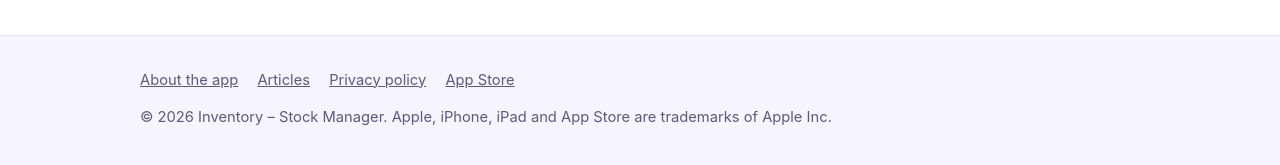
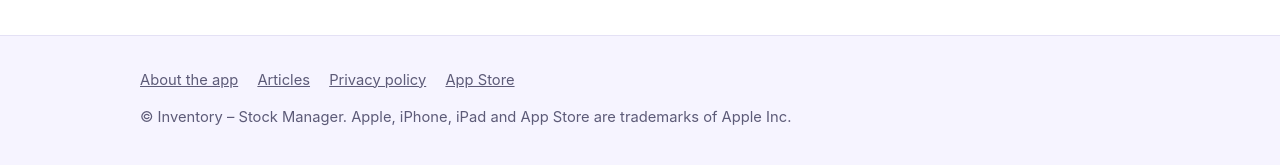
Before and after one commit to Praporscic/InventoryPrivacy, a Jekyll site: the page built from _articles/inventory-stock-manager-app.md, in a window 1280 px wide and 900 px high, scrolled down 3139 px. Shown: the part 723-888 px from the top of the window. Built offline with Jekyll 4.4.1, drawn with Linux system fonts in a browser that asks for light colours; some of the changed text lies outside the part shown.

Commit message:
Update article and footer layouts for improved metadata handling and privacy policy presentation

```diff
--- a/_includes/footer.html
+++ b/_includes/footer.html
@@ -6,6 +6,6 @@
       <a href="{{ '/' | relative_url }}">Privacy policy</a>
       <a href="{{ site.app_store_url }}" rel="noopener">App Store</a>
     </nav>
-    <p>&copy; {{ 'now' | date: '%Y' }} Inventory – Stock Manager. Apple, iPhone, iPad and App Store are trademarks of Apple Inc.</p>
+    <p>&copy; Inventory – Stock Manager. Apple, iPhone, iPad and App Store are trademarks of Apple Inc.</p>
   </div>
 </footer>
--- a/_layouts/article.html
+++ b/_layouts/article.html
@@ -8,10 +8,10 @@
   </nav>
   <header class="article-header">
     <h1 itemprop="headline">{{ page.title }}</h1>
-    <p class="meta">
-      <time datetime="{{ page.date | date_to_xmlschema }}" itemprop="datePublished">{{ page.date | date: "%B %-d, %Y" }}</time>
-      {%- if page.reading_time %} · {{ page.reading_time }} min read{% endif %}
-    </p>
+    <meta itemprop="datePublished" content="{{ page.date | date_to_xmlschema }}">
+    {%- if page.reading_time %}
+    <p class="meta">{{ page.reading_time }} min read</p>
+    {%- endif %}
   </header>
 
   <div class="prose" itemprop="articleBody">
--- a/articles/index.html
+++ b/articles/index.html
@@ -13,7 +13,6 @@
     {%- for article in sorted %}
     <li class="article-card">
       <h2><a href="{{ article.url | relative_url }}">{{ article.title }}</a></h2>
-      <p class="meta"><time datetime="{{ article.date | date_to_xmlschema }}">{{ article.date | date: "%B %-d, %Y" }}</time></p>
       <p>{{ article.description }}</p>
     </li>
     {%- endfor %}
--- a/index.html
+++ b/index.html
@@ -6,7 +6,7 @@
 <section class="hero page-hero">
   <div class="wrap">
     <h1>Privacy Policy</h1>
-    <p class="lead">Inventory - Stock Manager — Last updated: August 21, 2026</p>
+    <p class="lead">Inventory - Stock Manager</p>
   </div>
 </section>
 
```
Also changed, not shown: other parts of index.html (+2 -2 lines), README.md.
